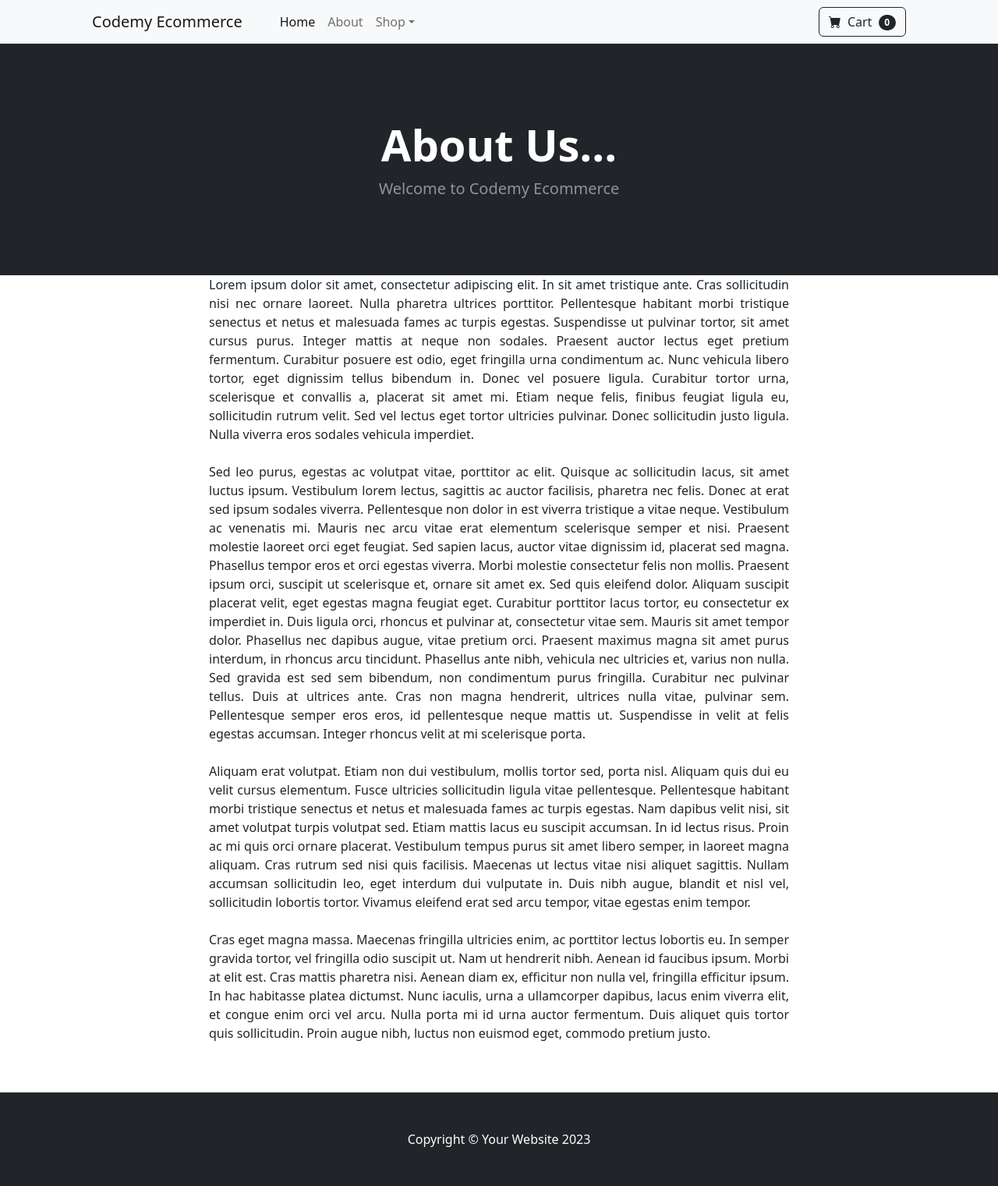
After one commit to dieule3010/Django_Ecommerce, a Django app: page /about/ in a window 1280 px wide. The commit adds this page. Shown: the whole page at 78% size. Run offline with Django 4.2, Linux system fonts and the light colour scheme; some libraries are stand-ins or nearby versions.

Commit message:
update about

```diff
--- a/store/models.py
+++ b/store/models.py
@@ -38,7 +38,7 @@ class Order(models.Model):
   quantity = models.IntegerField(default=1)
   address = models.CharField(max_length=100, default='', blank=True)
   phone = models.CharField(max_length=20, default='', blank=True )
-  date = models.DateField(default=datetime.datetime.today())
+  date = models.DateTimeField(default=datetime.datetime.now)
   status = models.BooleanField(default=False)
   def __str__(self):
     return self.product
--- /dev/null
+++ b/store/templates/about.html
@@ -0,0 +1,40 @@
+{% extends 'base.html' %}
+{% block content %}
+    <!-- Header-->
+    <header class="bg-dark py-5">
+        <div class="container px-4 px-lg-5 my-5">
+            <div class="text-center text-white">
+                <h1 class="display-4 fw-bolder">About Us...</h1>
+                <p class="lead fw-normal text-white-50 mb-0">Welcome to Codemy Ecommerce</p>
+            </div>
+        </div>
+    </header>
+    <div class="container">
+        <div class="row">
+            <center>
+                <div class="col-8">
+                    <p align ="justify">
+
+
+
+
+                    Lorem ipsum dolor sit amet, consectetur adipiscing elit. In sit amet tristique ante. Cras sollicitudin nisi nec ornare laoreet. Nulla pharetra ultrices porttitor. Pellentesque habitant morbi tristique senectus et netus et malesuada fames ac turpis egestas. Suspendisse ut pulvinar tortor, sit amet cursus purus. Integer mattis at neque non sodales. Praesent auctor lectus eget pretium fermentum. Curabitur posuere est odio, eget fringilla urna condimentum ac. Nunc vehicula libero tortor, eget dignissim tellus bibendum in. Donec vel posuere ligula. Curabitur tortor urna, scelerisque et convallis a, placerat sit amet mi. Etiam neque felis, finibus feugiat ligula eu, sollicitudin rutrum velit. Sed vel lectus eget tortor ultricies pulvinar. Donec sollicitudin justo ligula. Nulla viverra eros sodales vehicula imperdiet. <br/><br/>
+
+                    Sed leo purus, egestas ac volutpat vitae, porttitor ac elit. Quisque ac sollicitudin lacus, sit amet luctus ipsum. Vestibulum lorem lectus, sagittis ac auctor facilisis, pharetra nec felis. Donec at erat sed ipsum sodales viverra. Pellentesque non dolor in est viverra tristique a vitae neque. Vestibulum ac venenatis mi. Mauris nec arcu vitae erat elementum scelerisque semper et nisi. Praesent molestie laoreet orci eget feugiat. Sed sapien lacus, auctor vitae dignissim id, placerat sed magna. Phasellus tempor eros et orci egestas viverra. Morbi molestie consectetur felis non mollis.
+
+                    Praesent ipsum orci, suscipit ut scelerisque et, ornare sit amet ex. Sed quis eleifend dolor. Aliquam suscipit placerat velit, eget egestas magna feugiat eget. Curabitur porttitor lacus tortor, eu consectetur ex imperdiet in. Duis ligula orci, rhoncus et pulvinar at, consectetur vitae sem. Mauris sit amet tempor dolor. Phasellus nec dapibus augue, vitae pretium orci. Praesent maximus magna sit amet purus interdum, in rhoncus arcu tincidunt. Phasellus ante nibh, vehicula nec ultricies et, varius non nulla. Sed gravida est sed sem bibendum, non condimentum purus fringilla. Curabitur nec pulvinar tellus. Duis at ultrices ante. Cras non magna hendrerit, ultrices nulla vitae, pulvinar sem. Pellentesque semper eros eros, id pellentesque neque mattis ut. Suspendisse in velit at felis egestas accumsan. Integer rhoncus velit at mi scelerisque porta. <br/><br/>
+
+                    Aliquam erat volutpat. Etiam non dui vestibulum, mollis tortor sed, porta nisl. Aliquam quis dui eu velit cursus elementum. Fusce ultricies sollicitudin ligula vitae pellentesque. Pellentesque habitant morbi tristique senectus et netus et malesuada fames ac turpis egestas. Nam dapibus velit nisi, sit amet volutpat turpis volutpat sed. Etiam mattis lacus eu suscipit accumsan. In id lectus risus. Proin ac mi quis orci ornare placerat. Vestibulum tempus purus sit amet libero semper, in laoreet magna aliquam. Cras rutrum sed nisi quis facilisis. Maecenas ut lectus vitae nisi aliquet sagittis. Nullam accumsan sollicitudin leo, eget interdum dui vulputate in. Duis nibh augue, blandit et nisl vel, sollicitudin lobortis tortor. Vivamus eleifend erat sed arcu tempor, vitae egestas enim tempor. <br/><br/>
+
+                    Cras eget magna massa. Maecenas fringilla ultricies enim, ac porttitor lectus lobortis eu. In semper gravida tortor, vel fringilla odio suscipit ut. Nam ut hendrerit nibh. Aenean id faucibus ipsum. Morbi at elit est. Cras mattis pharetra nisi. Aenean diam ex, efficitur non nulla vel, fringilla efficitur ipsum. In hac habitasse platea dictumst. Nunc iaculis, urna a ullamcorper dapibus, lacus enim viverra elit, et congue enim orci vel arcu. Nulla porta mi id urna auctor fermentum. Duis aliquet quis tortor quis sollicitudin. Proin augue nibh, luctus non euismod eget, commodo pretium justo.
+                    </p>
+                    <br/><br/>
+
+
+                </div>
+            </center>
+
+        </div>
+    </div>
+    <!-- Section-->
+{% endblock %}
--- /dev/null
+++ b/store/templates/base.html
@@ -0,0 +1,32 @@
+{% load static %}
+<!DOCTYPE html>
+<html lang="en">
+    <head>
+        <meta charset="utf-8" />
+        <meta name="viewport" content="width=device-width, initial-scale=1, shrink-to-fit=no" />
+        <meta name="description" content="" />
+        <meta name="author" content="" />
+        <title>Django Ecommerce</title>
+        <!-- Favicon-->
+        <link rel="icon" type="image/x-icon" href="{% static 'assets/favicon.ico' %}"/>
+        <!-- Bootstrap icons-->
+        <link href="https://cdn.jsdelivr.net/npm/bootstrap-icons@1.5.0/font/bootstrap-icons.css" rel="stylesheet" />
+        <!-- Core theme CSS (includes Bootstrap)-->
+        <link href="{% static 'css/styles.css' %}" rel="stylesheet" />
+    </head>
+    <body>
+        {% include 'navbar.html' %}
+
+        {% block content %}
+        {% endblock %}
+
+        <!-- Footer-->
+        <footer class="py-5 bg-dark">
+            <div class="container"><p class="m-0 text-center text-white">Copyright &copy; Your Website 2023</p></div>
+        </footer>
+        <!-- Bootstrap core JS-->
+        <script src="https://cdn.jsdelivr.net/npm/bootstrap@5.2.3/dist/js/bootstrap.bundle.min.js"></script>
+        <!-- Core theme JS-->
+        <script src="{static 'js/scripts.js'}"></script>
+    </body>
+</html>
--- /dev/null
+++ b/store/templates/navbar.html
@@ -0,0 +1,29 @@
+<!-- Navigation-->
+<nav class="navbar navbar-expand-lg navbar-light bg-light">
+  <div class="container px-4 px-lg-5">
+      <a class="navbar-brand" href="{% url 'home' %}">Codemy Ecommerce</a>
+      <button class="navbar-toggler" type="button" data-bs-toggle="collapse" data-bs-target="#navbarSupportedContent" aria-controls="navbarSupportedContent" aria-expanded="false" aria-label="Toggle navigation"><span class="navbar-toggler-icon"></span></button>
+      <div class="collapse navbar-collapse" id="navbarSupportedContent">
+          <ul class="navbar-nav me-auto mb-2 mb-lg-0 ms-lg-4">
+              <li class="nav-item"><a class="nav-link active" aria-current="page" href="{% url 'home' %}">Home</a></li>
+              <li class="nav-item"><a class="nav-link" href="{% url 'about' %}">About</a></li>
+              <li class="nav-item dropdown">
+                  <a class="nav-link dropdown-toggle" id="navbarDropdown" href="#" role="button" data-bs-toggle="dropdown" aria-expanded="false">Shop</a>
+                  <ul class="dropdown-menu" aria-labelledby="navbarDropdown">
+                      <li><a class="dropdown-item" href="#!">All Products</a></li>
+                      <li><hr class="dropdown-divider" /></li>
+                      <li><a class="dropdown-item" href="#!">Popular Items</a></li>
+                      <li><a class="dropdown-item" href="#!">New Arrivals</a></li>
+                  </ul>
+              </li>
+          </ul>
+          <form class="d-flex">
+              <button class="btn btn-outline-dark" type="submit">
+                  <i class="bi-cart-fill me-1"></i>
+                  Cart
+                  <span class="badge bg-dark text-white ms-1 rounded-pill">0</span>
+              </button>
+          </form>
+      </div>
+  </div>
+</nav>
--- a/store/urls.py
+++ b/store/urls.py
@@ -4,4 +4,5 @@ from .import views
 
 urlpatterns = [
     path('',views.home, name='home'),
+    path('about/',views.about, name='about'),
 ]
--- a/store/views.py
+++ b/store/views.py
@@ -4,3 +4,7 @@ from .models import Product
 def home(request):
   products = Product.objects.all()
   return render(request, 'home.html',{'products': products})
+
+def about(request):
+  products = Product.objects.all()
+  return render(request, 'about.html',{'products': products})
```
Also changed, not shown: store/templates/home.html (+5 -57 lines).
